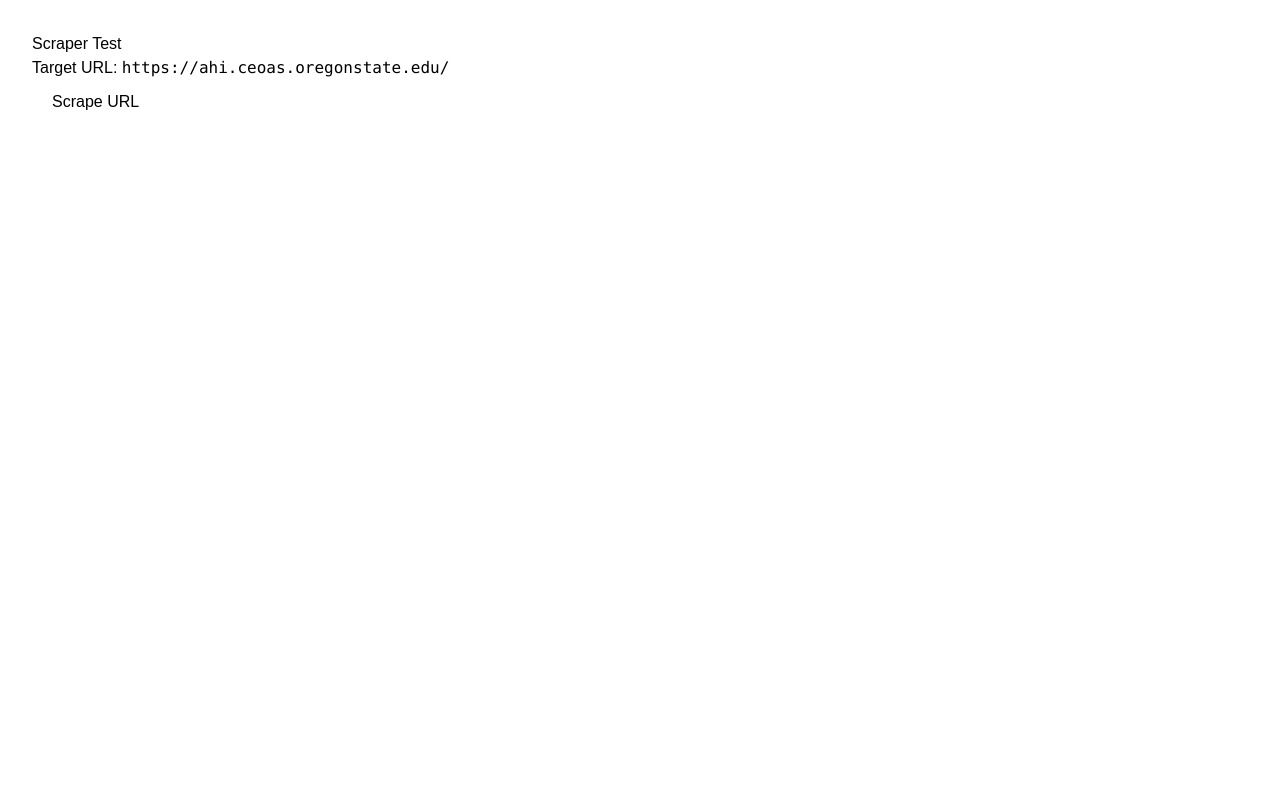
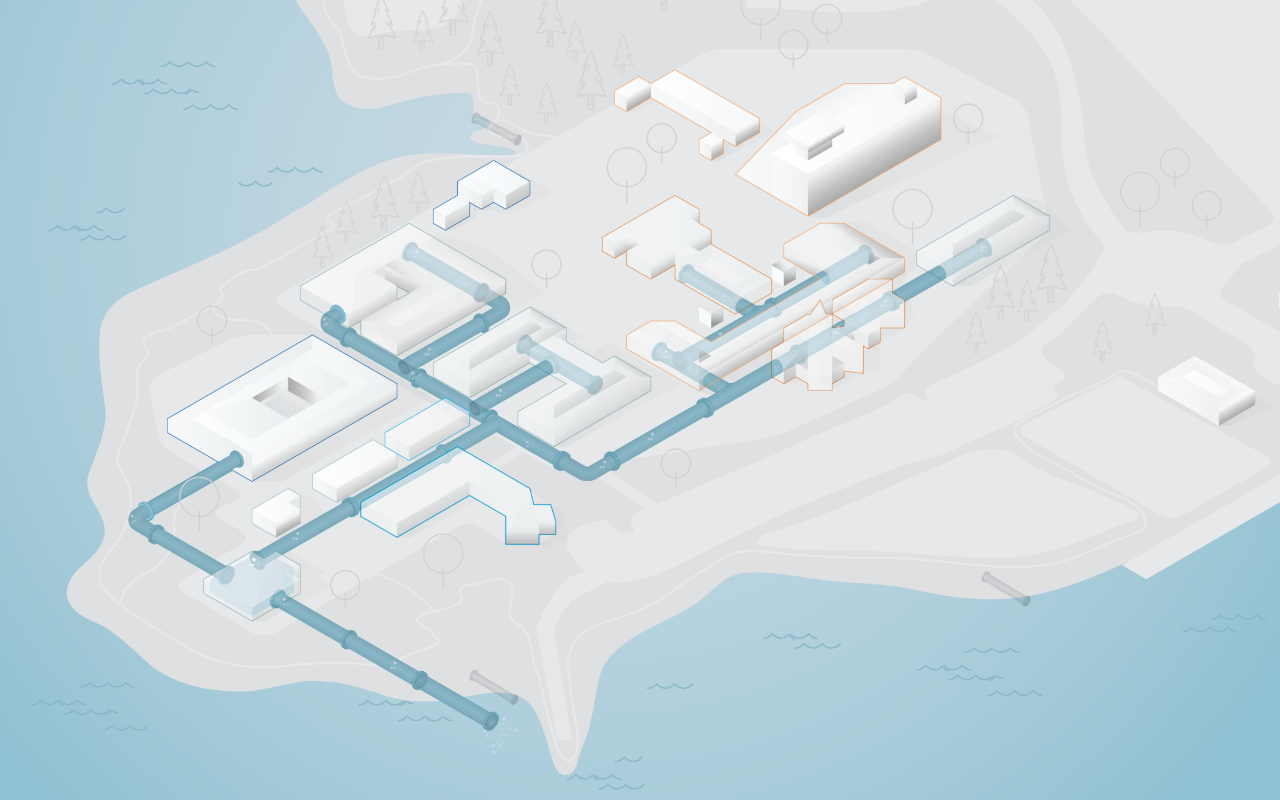
Before and after one commit to LoganJordan04/hatfield-live-data-public-ui, a React (Vite) app: page / in a window 1280 px wide. Built offline with nearby package versions, Linux system fonts and the light colour scheme.

Commit message:
add app back to main

```diff
--- a/src/main.tsx
+++ b/src/main.tsx
@@ -6,6 +6,6 @@ import Weather from "./pages/weather.tsx";
 
 createRoot(document.getElementById("root")!).render(
   <StrictMode>
-    <Weather />
+    <App/>
   </StrictMode>,
 );
```
